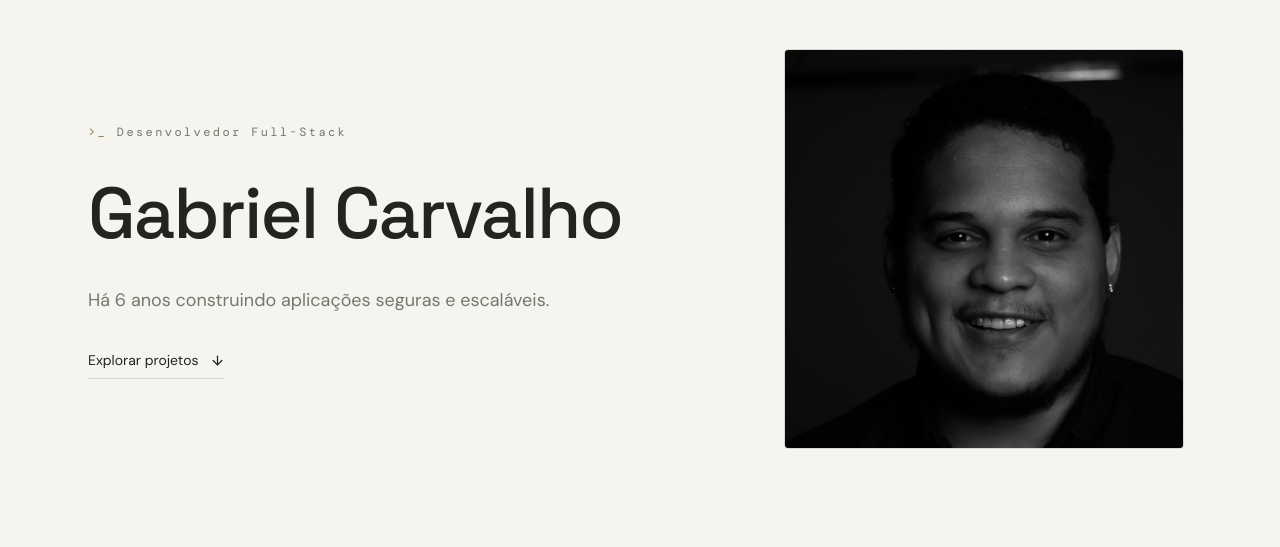
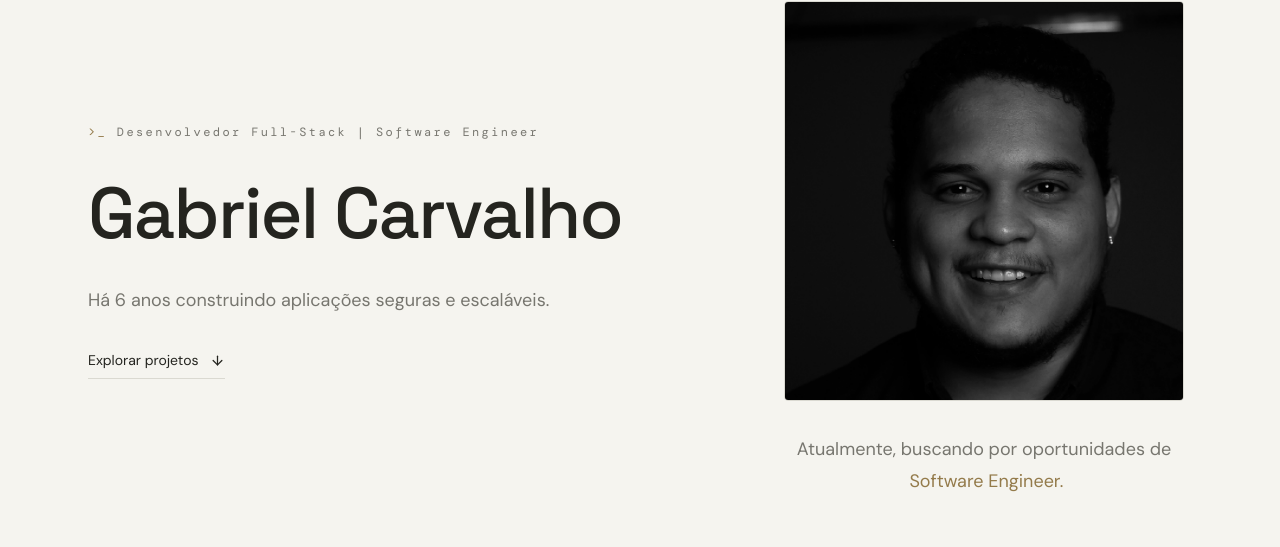
Before and after one commit to gabriel-cheng/portfolio-updated, a React (Vite) app: page / in a window 1280 px wide. Shown: the part 159-706 px from the top of the page. Built offline with nearby package versions, Linux system fonts and the light colour scheme; no server answers.

Commit message:
chore: adding hero headline

```diff
--- a/src/components/sections/HeroSection.tsx
+++ b/src/components/sections/HeroSection.tsx
@@ -11,6 +11,7 @@ export interface HeroSectionProps {
   title?: string;
   description?: string;
   projectsHref?: string;
+  lookingFor?: string;
   buttonText?: string;
   imageSrc?: string;
   imageAlt?: string;
@@ -19,10 +20,11 @@ export interface HeroSectionProps {
 
 export function HeroSection({
   id = "inicio",
-  badgeText = "Desenvolvedor Full-Stack",
+  badgeText = "Desenvolvedor Full-Stack | Software Engineer",
   title = "Gabriel Carvalho",
   description = "Há 6 anos construindo aplicações seguras e escaláveis.",
   projectsHref = "#projetos",
+  lookingFor = "Software Engineer.",
   buttonText = "Explorar projetos",
   imageSrc = "/images/default-profile.png",
   imageAlt = "Fotografia de Gabriel",
@@ -77,6 +79,10 @@ export function HeroSection({
               className="h-full w-full object-cover"
             />
           </div>
+          <p className="mt-8 max-w-lg text-center leading-8 text-[var(--color-muted)] sm:text-lg">
+            Atualmente, buscando por oportunidades de &nbsp;
+            <span className="text-[var(--color-accent)]">{lookingFor}</span>
+          </p>
         </div>
       </div>
 
```
